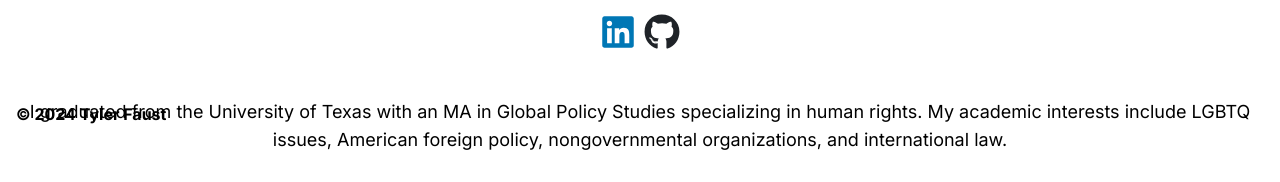
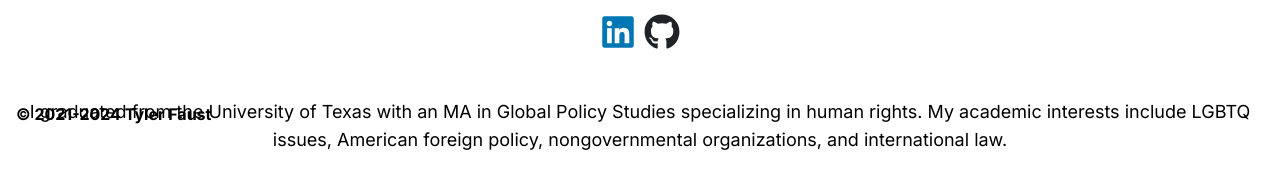
Before and after one commit to tylermfaust/tylerfau.st, a Next.js app: page / in a window 1280 px wide. Shown: the part 650-832 px from the top of the page. Built offline with nearby package versions, Linux system fonts and the light colour scheme.

Commit message:
make copyright dynamic and revise nav/footer

```diff
--- a/src/app/layout.tsx
+++ b/src/app/layout.tsx
@@ -20,10 +20,11 @@ export default function RootLayout({
 }: {
   children: React.ReactNode;
 }) {
+  const year = new Date().getFullYear();
   return (
     <html lang="en">
       <body className={`font-sans ${inter.variable} mx-auto max-w-7xl`}>
-        <div id="header" className="flex h-12 w-full justify-between px-4 py-4">
+        <nav className="flex h-12 w-full justify-between px-4 py-4">
           <Link
             href="/"
             style={{
@@ -53,14 +54,11 @@ export default function RootLayout({
               Blog
             </Link>
           </div>
-        </div>
+        </nav>
         {children}
-        <div
-          id="footer"
-          className="absolute bottom-4 flex h-12 w-full justify-between px-4 py-8 font-bold"
-        >
-          © 2024 Tyler Faust
-        </div>
+        <footer className="absolute bottom-4 flex h-12 w-full justify-between px-4 py-8 font-bold">
+          © 2021-{year} Tyler Faust
+        </footer>
       </body>
     </html>
   );
```
